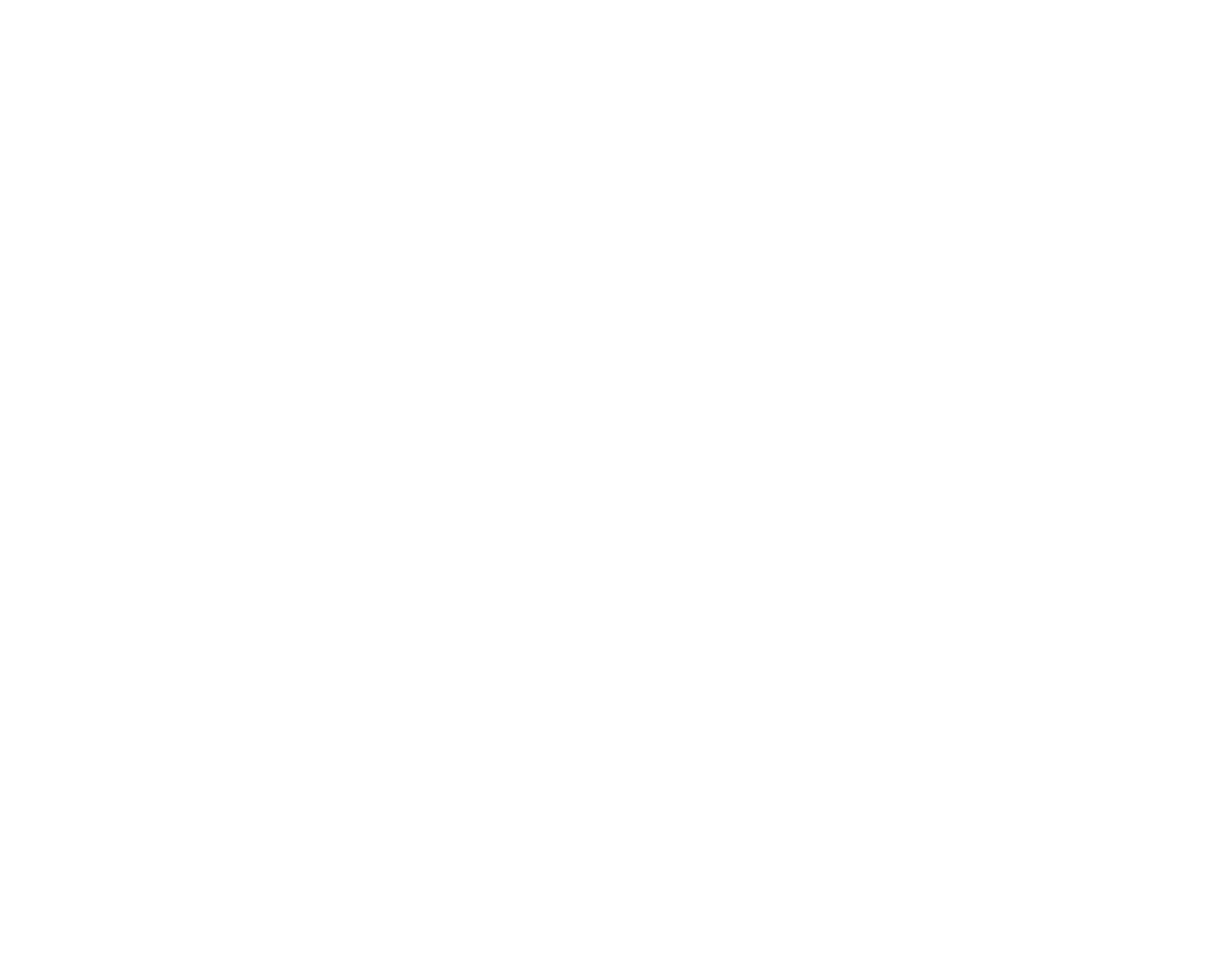
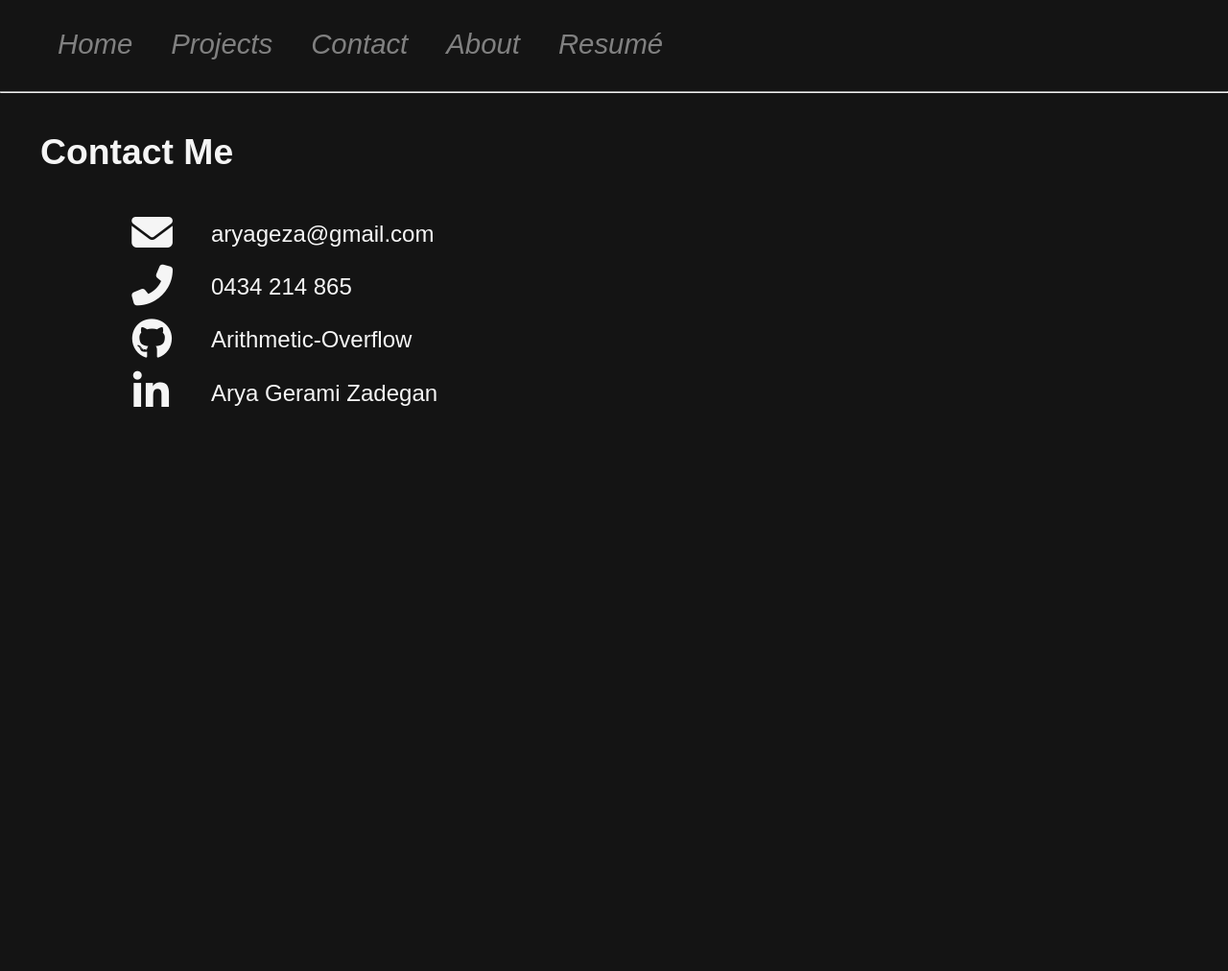
Before and after one commit to cookies-xor-cream/cookies-xor-cream.github.io, a Flask app: page /contact in a window 1280 px wide. Before the commit the page is empty. Shown: the whole page at 96% size. Before the commit the page ends 800 px from the top, so only its background shows below. Run offline with Flask 2, Linux system fonts and the light colour scheme; some libraries are stand-ins or nearby versions.

Commit message:
Added contact page with contact details

```diff
--- a/website/static/css/index.css
+++ b/website/static/css/index.css
@@ -51,6 +51,8 @@ nav.top-nav {
 
 	top: 0;
 	left: 0;
+
+	z-index: 500;
 }
 
 nav.top-nav ul {
@@ -138,3 +140,42 @@ h1.page-header {
 	padding-bottom: 8px;
 	padding-left: 60px;
 }
+
+/* contact page */
+
+ul.contact-list {
+
+}
+
+ul.contact-row {
+	list-style-type:  none;
+
+	display: grid;
+
+	grid-template-columns: 80px repeat(2, 1fr);
+	margin-bottom: 18px;
+}
+
+ul.contact-row li {
+	align-self: center;
+}
+
+ul.contact-row li:first-child {
+	margin-right: 52px;
+}
+
+ul.contact-row li:nth-child(2) {
+	font-size: 18pt;
+}
+
+.contact-icon {
+	color: var(--);
+	transform: scale(2);
+	display: inline-block;
+	padding: 4px;
+	margin: 4px;
+}
+
+.fa-phone {
+	transform: scale(2) scaleX(-1);
+}
--- a/website/templates/contact/contact.html
+++ b/website/templates/contact/contact.html
@@ -0,0 +1,27 @@
+{% extends "base.html" %}
+
+{% block heading %}
+Contact Me
+{% endblock %}
+
+{% block page %}
+{% set contactIcons=["fas fa-envelope", "fas fa-phone", "fab fa-github", "fab fa-linkedin"] %}
+{% set contactInfo=["aryageza@gmail.com", "0434 214 865", "Arithmetic-Overflow", "Arya Gerami Zadegan"] %}
+<link
+  href="http://cdnjs.cloudflare.com/ajax/libs/font-awesome/4.3.0/css/font-awesome.css"
+  rel="stylesheet"  type='text/css'>
+<ul class="contact-list">
+	{% for i in range(4) %}
+		<ul class="contact-row">
+			<li>
+				<i
+					class="{{ contactIcons[i] }} contact-icon"
+				>
+				</i>
+			</li>
+			<li>{{ contactInfo[i] }}</li>
+		</ul>
+	{% endfor %}
+</ul>
+
+{% endblock %}
--- a/website/templates/head.html
+++ b/website/templates/head.html
@@ -4,5 +4,7 @@
 	<link rel="shortcut icon" href="{{ url_for('static', filename='favicon.ico') }}">
 
 	<link rel="stylesheet" href="{{ url_for('static', filename='css/index.css') }}">
-	<link rel="stylesheet" href="https://cdnjs.cloudflare.com/ajax/libs/font-awesome/4.7.0/css/font-awesome.min.css">
+
+	<script src="https://kit.fontawesome.com/0c52c0fa7a.js" crossorigin="anonymous"></script>
+
 </head>
```
Also changed, not shown: website/templates/contact/contactrow.html (line endings or trailing spaces).
